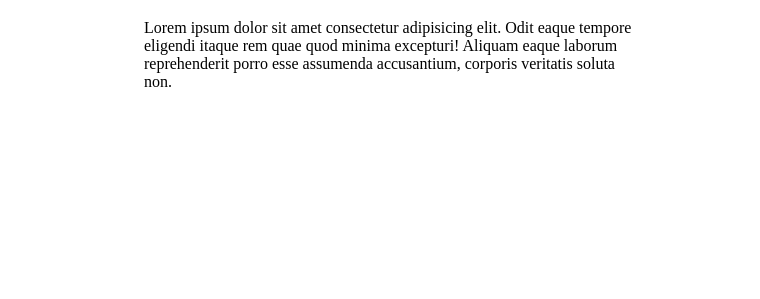
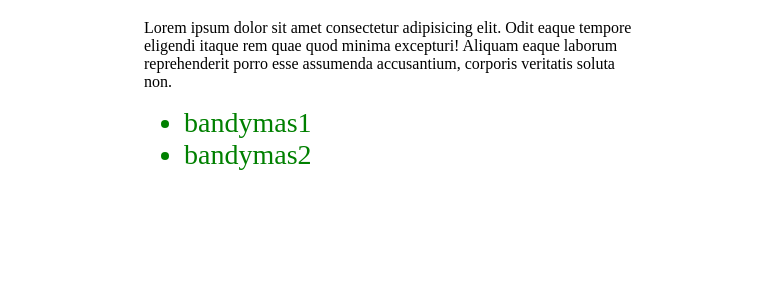
Before and after one commit to ineurb12345/15pamoka, a plain HTML site: page index.html in a window 1280 px wide. Shown: the part 502-801 px from the top of the page, 520-1280 px from the left. Drawn offline with Linux system fonts and the light colour scheme.

Commit message:
first commit

```diff
--- a/index.html
+++ b/index.html
@@ -31,6 +31,12 @@
             eaque laborum reprehenderit porro esse assumenda accusantium,
             corporis veritatis soluta non.
           </p>
+          <nav>
+            <ul>
+              <li>bandymas1</li>
+              <li>bandymas2</li>
+            </ul>
+          </nav>
         </div>
       </div>
     </main>
--- a/style.css
+++ b/style.css
@@ -28,3 +28,8 @@ header img {
   height: 500px;
   background-color: white;
 }
+ul li {
+  color: green;
+  content: "*";
+  font-size: 28px;
+}
```
